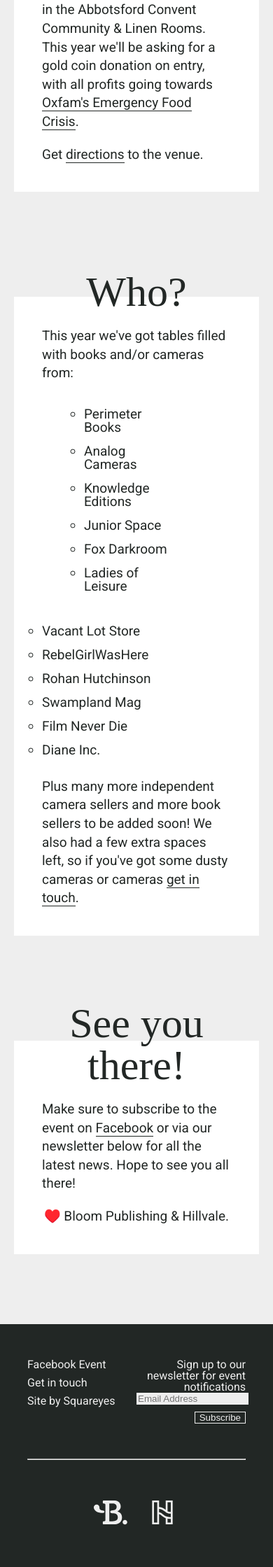
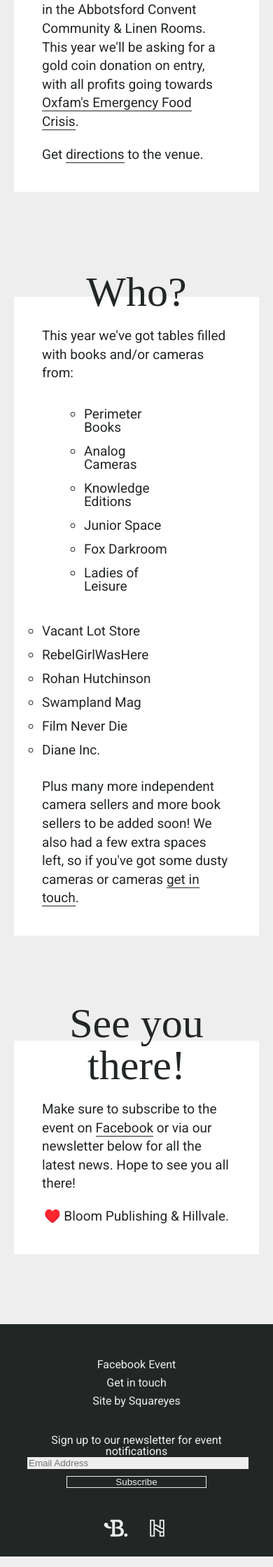
Before and after one commit to lloydstubber/focus-fair, a Jekyll site: the page built from index.md, in a window 390 px wide. Shown: the part 1606-3845 px from the top of the page at 70% size. Built offline with Jekyll 4.4.1, drawn with Linux system fonts in a browser that asks for light colours; nearby versions of some CDN libraries; comment, search, counter and statistics services are not loaded.

Commit message:
Responsivenes down to large mobile

```diff
--- a/assets/styles/main.scss
+++ b/assets/styles/main.scss
@@ -258,6 +258,11 @@
     padding: 50px 0;
     margin-top: 100px;
 
+    @media (max-width:$xsmall-breakpoint) {
+        padding-bottom: 20px;
+    }
+
+
     .footer-wrapper {
         display: flex;
         width: 80%;
@@ -268,10 +273,21 @@
             width: 100%;
             margin: 50px 0;
             border-color: $light!important;
+
+            @media (max-width:$xsmall-breakpoint) {
+                width: 200px;
+                margin: 20px auto;
+                border: none;
+            }
         }
 
         .column {
             width: 50%;
+
+            @media (max-width:$xsmall-breakpoint) {
+                width: 100%;
+                text-align: center;
+            }
 
             &.three {
                 width: 100%;
@@ -287,6 +303,10 @@
                     max-width: 50px;
                     margin: auto;
                     display: inline-block;
+
+                    @media (max-width:$xsmall-breakpoint) {
+                        max-width: 35px;
+                    }
 
                     &:first-of-type {
                         padding-right: 10px;
@@ -331,6 +351,11 @@
             @media (max-width:1150px) {
                 padding-top: 0;
             }
+
+            @media (max-width:$xsmall-breakpoint) {
+                text-align: center;
+                padding-top: 30px;
+            }
         }
 
         label {
@@ -355,6 +380,11 @@
             border-radius: 0px;
             color: $light;
             line-height: 1;
+            -webkit-appearance: none;
+
+            @media (max-width:$xsmall-breakpoint) {
+                width: 200px;
+            }
 
             &:hover {
                 background-color: $dark;
```
